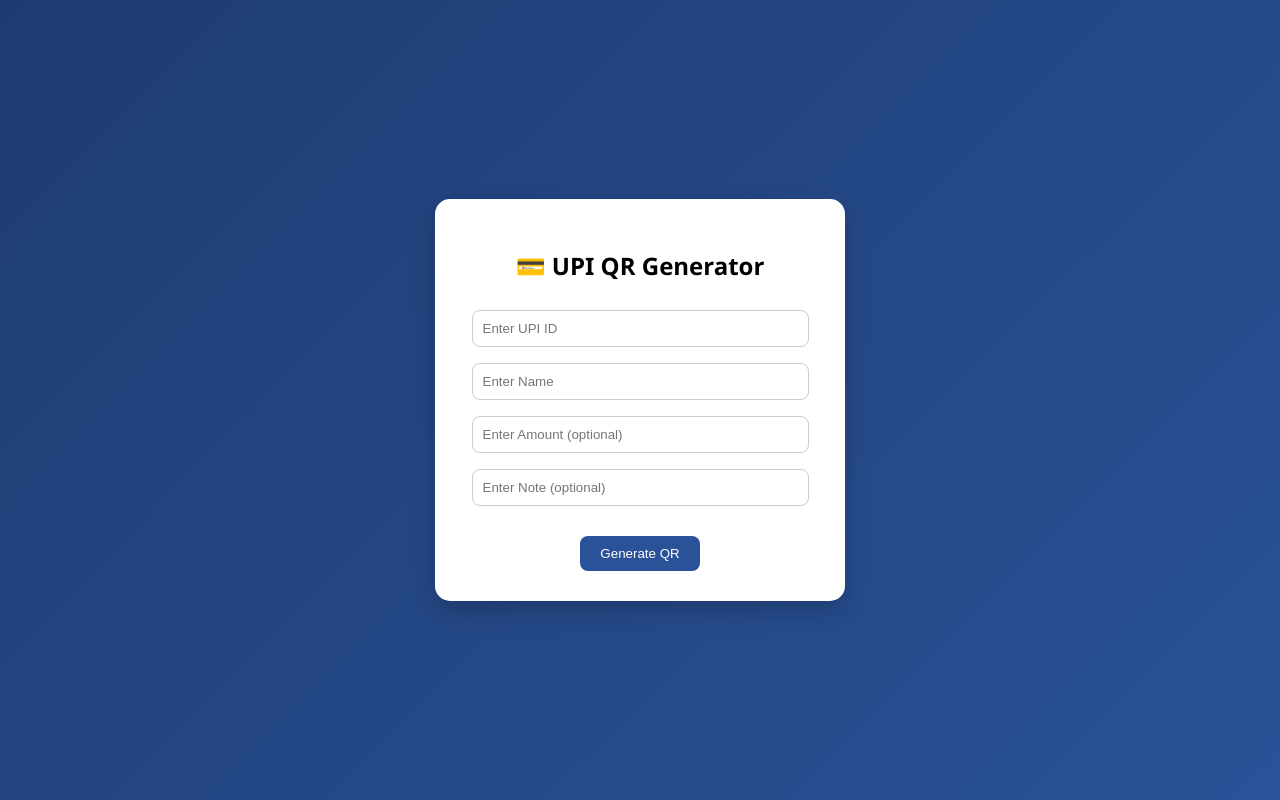
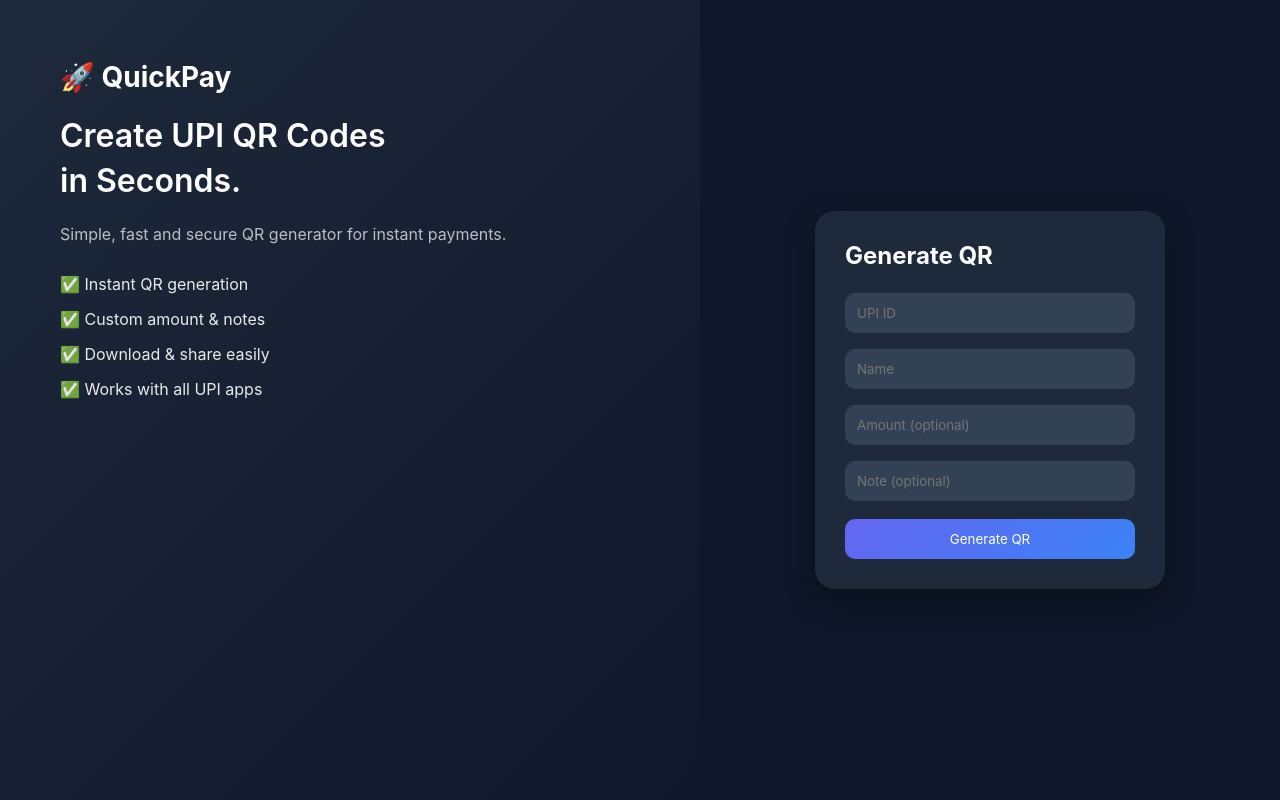
Before and after one commit to ganeshagani10/QR-Code-Generator, a Flask app: page / in a window 1280 px wide. Run offline with Flask 3, Linux system fonts and the light colour scheme.

Commit message:
Final version - UPI OR SaaS Web App

```diff
--- a/templates/index.html
+++ b/templates/index.html
@@ -1,95 +1,196 @@
 <!DOCTYPE html>
-<html>
+<html lang="en">
 <head>
-    <title>UPI QR Generator</title>
+<meta charset="UTF-8">
+<title>QuickPay - UPI QR Generator</title>
+
+<meta name="viewport" content="width=device-width, initial-scale=1.0">
 
 <style>
+* {
+    margin: 0;
+    padding: 0;
+    box-sizing: border-box;
+    font-family: 'Inter', sans-serif;
+}
+
 body {
-            margin: 0;
-            font-family: 'Segoe UI', sans-serif;
-            background: linear-gradient(135deg, #1e3c72, #2a5298);
-            display: flex;
-            justify-content: center;
-            align-items: center;
-            height: 100vh;
+    background: #0f172a;
     color: white;
 }
 
-        .container {
-            background: white;
-            color: black;
-            padding: 30px;
-            border-radius: 15px;
-            width: 350px;
-            text-align: center;
-            box-shadow: 0px 10px 25px rgba(0,0,0,0.2);
+/* Layout */
+.wrapper {
+    display: flex;
+    min-height: 100vh;
 }
 
-        h2 {
+/* LEFT SIDE */
+.left {
+    flex: 1;
+    padding: 60px;
+    background: linear-gradient(135deg, #1e293b, #0f172a);
+}
+
+.brand {
+    font-size: 28px;
+    font-weight: bold;
     margin-bottom: 20px;
 }
 
-        input {
-            width: 90%;
-            padding: 10px;
-            margin: 8px 0;
-            border-radius: 8px;
-            border: 1px solid #ccc;
+.tagline {
+    font-size: 32px;
+    font-weight: 600;
+    line-height: 1.4;
+    margin-bottom: 20px;
 }
 
+.subtext {
+    opacity: 0.7;
+    margin-bottom: 30px;
+}
+
+.features {
+    margin-top: 30px;
+}
+
+.feature {
+    margin-bottom: 15px;
+    opacity: 0.9;
+}
+
+/* RIGHT SIDE */
+.right {
+    flex: 1;
+    display: flex;
+    align-items: center;
+    justify-content: center;
+}
+
+/* CARD */
+.card {
+    background: #1e293b;
+    padding: 30px;
+    border-radius: 20px;
+    width: 350px;
+    box-shadow: 0 10px 30px rgba(0,0,0,0.4);
+}
+
+.card h2 {
+    margin-bottom: 15px;
+}
+
+/* INPUT */
+input {
+    width: 100%;
+    padding: 12px;
+    margin: 8px 0;
+    border-radius: 10px;
+    border: none;
+    background: #334155;
+    color: white;
+}
+
+/* BUTTON */
 button {
-            padding: 10px 20px;
-            background: #2a5298;
+    width: 100%;
+    padding: 12px;
+    margin-top: 10px;
+    border: none;
+    border-radius: 10px;
+    background: linear-gradient(135deg, #6366f1, #3b82f6);
     color: white;
-            border: none;
-            border-radius: 8px;
     cursor: pointer;
+    transition: 0.3s;
 }
 
 button:hover {
-            background: #1e3c72;
+    transform: translateY(-2px);
+}
+
+/* QR */
+.qr-box {
+    text-align: center;
+    margin-top: 20px;
 }
 
 img {
-            margin-top: 15px;
+    width: 200px;
+    margin-top: 10px;
 }
 
-        .download-btn {
-            margin-top: 10px;
-            display: inline-block;
+/* DOWNLOAD */
+.download-btn button {
+    background: linear-gradient(135deg, #22c55e, #16a34a);
+}
+
+/* MOBILE */
+@media (max-width: 900px) {
+    .wrapper {
+        flex-direction: column;
+    }
+
+    .left {
+        padding: 30px;
+        text-align: center;
+    }
 }
 </style>
 </head>
 
 <body>
 
-<div class="container">
-    <h2>💳 UPI QR Generator</h2>
+<div class="wrapper">
+
+    <!-- LEFT -->
+    <div class="left">
+        <div class="brand">🚀 QuickPay</div>
+
+        <div class="tagline">
+            Create UPI QR Codes<br>
+            in Seconds.
+        </div>
+
+        <div class="subtext">
+            Simple, fast and secure QR generator for instant payments.
+        </div>
+
+        <div class="features">
+            <div class="feature">✅ Instant QR generation</div>
+            <div class="feature">✅ Custom amount & notes</div>
+            <div class="feature">✅ Download & share easily</div>
+            <div class="feature">✅ Works with all UPI apps</div>
+        </div>
+    </div>
+
+    <!-- RIGHT -->
+    <div class="right">
+        <div class="card">
+            <h2>Generate QR</h2>
 
             <form method="POST">
-        <input type="text" name="upi_id" placeholder="Enter UPI ID" value="{{ upi_id }}" required>
+                <input type="text" name="upi_id" placeholder="UPI ID" value="{{ upi_id }}" required>
+                <input type="text" name="name" placeholder="Name" value="{{ name }}" required>
+                <input type="text" name="amount" placeholder="Amount (optional)" value="{{ amount }}">
+                <input type="text" name="note" placeholder="Note (optional)" value="{{ note }}">
 
-        <input type="text" name="name" placeholder="Enter Name" value="{{ name }}" required>
-
-        <input type="text" name="amount" placeholder="Enter Amount (optional)" value="{{ amount }}">
-
-        <input type="text" name="note" placeholder="Enter Note (optional)" value="{{ note }}">
-
-        <br><br>
                 <button type="submit">Generate QR</button>
             </form>
 
             {% if qr_generated %}
-        <h3>Your QR Code:</h3>
+            <div class="qr-box">
+                <img src="{{ url_for('static', filename='qr.png') }}?{{ range(1,1000)|random }}">
 
-        <img src="{{ url_for('static', filename='qr.png') }}" width="200">
-
-        <br>
-
-        <a href="{{ url_for('static', filename='qr.png') }}" download class="download-btn">
+                <div class="download-btn">
+                    <a href="{{ url_for('static', filename='qr.png') }}" download>
                         <button>Download QR</button>
                     </a>
+                </div>
+            </div>
             {% endif %}
+        </div>
+    </div>
+
 </div>
 
 </body>
```
Also changed, not shown: 1 other file. Lines whose indentation alone changed are shown as unchanged.
